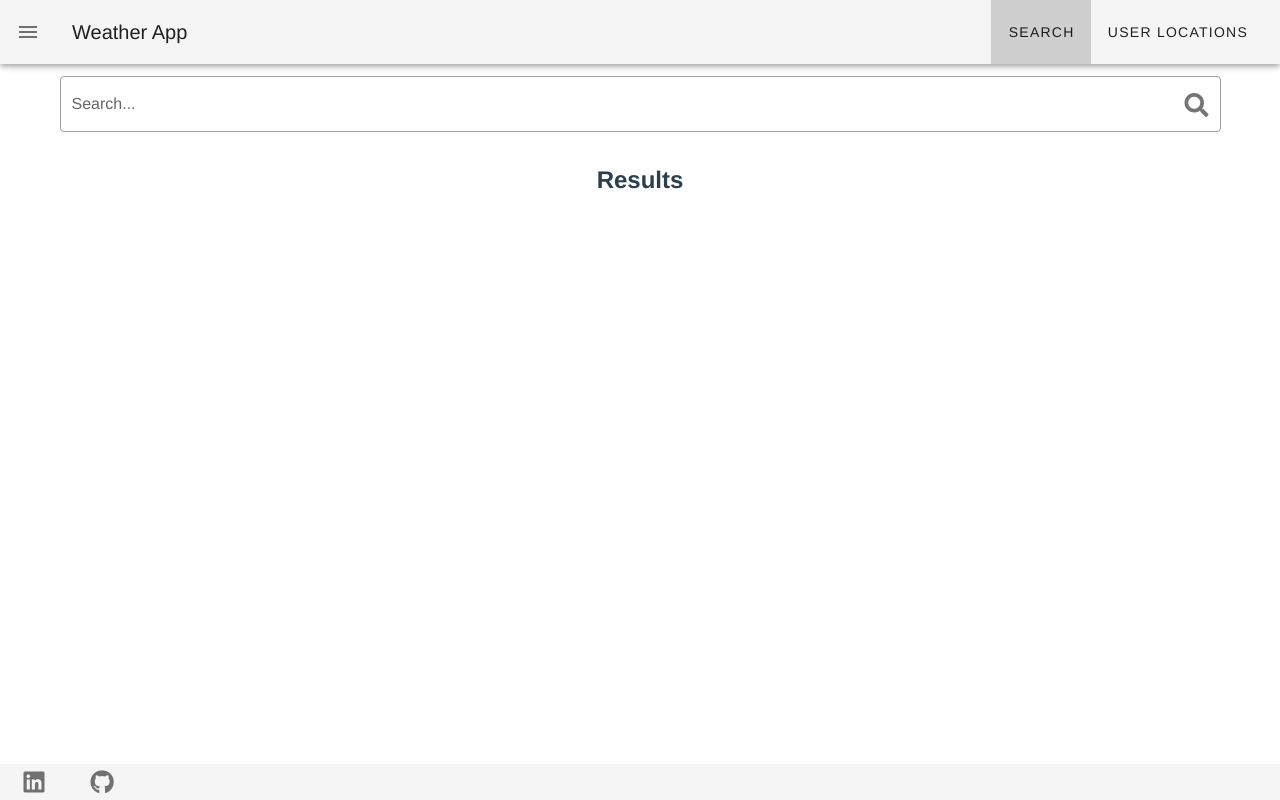
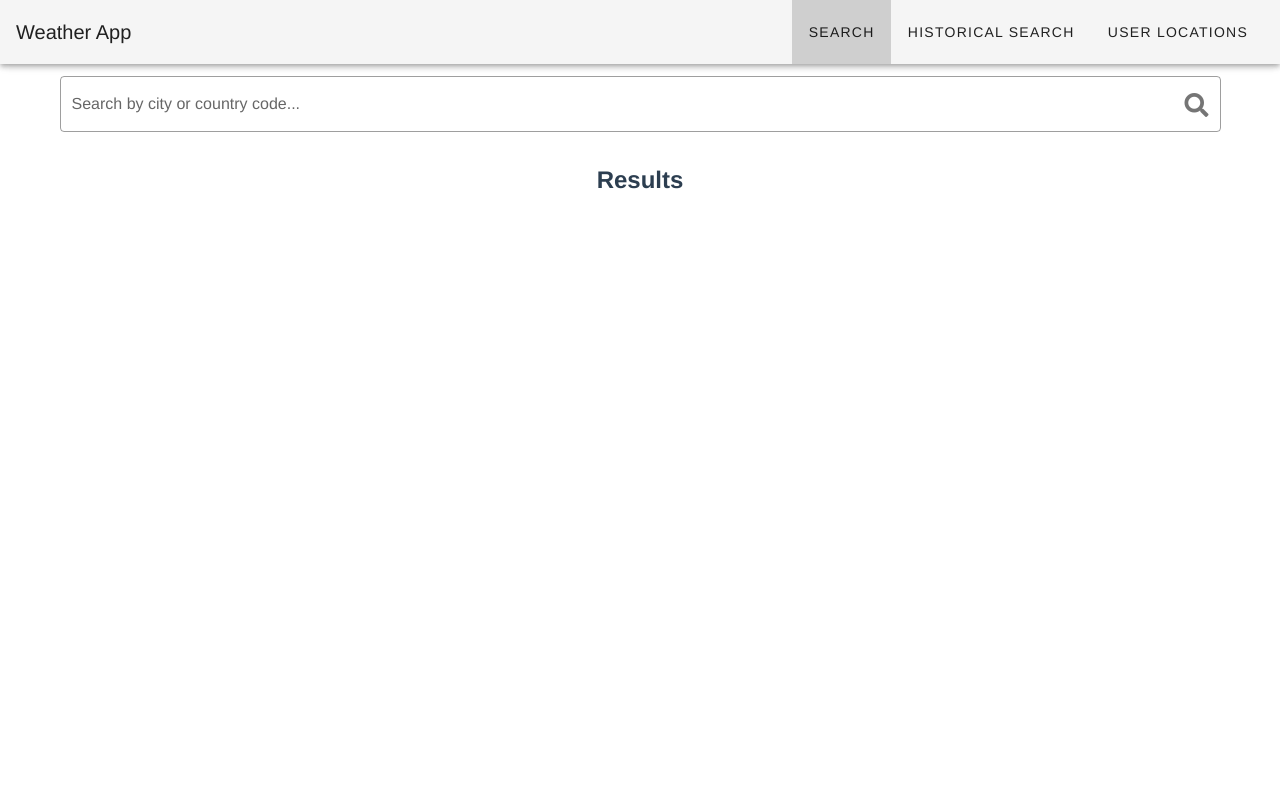
Before and after one commit to MarcinPerka/weather-app, a Vue app: page / in a window 1280 px wide. Built offline with nearby package versions, Linux system fonts and the light colour scheme.

Commit message:
Add historical search, work on ui and more

```diff
--- a/src/App.vue
+++ b/src/App.vue
@@ -2,13 +2,35 @@
   <v-app>
 
   <v-app-bar app>
-    <v-app-bar-nav-icon></v-app-bar-nav-icon>
     <v-toolbar-title><span>Weather</span> App</v-toolbar-title>
     <div class="flex-grow-1"></div>
-    <v-toolbar-items>
+    <v-toolbar-items class="hidden-sm-and-down">
         <v-btn to="/" text>Search</v-btn>
+        <v-btn to="/historical-search" text>Historical Search</v-btn>
         <v-btn to="/user-locations" text>User Locations</v-btn>
       </v-toolbar-items>
+
+      <v-menu>
+      <template v-slot:activator="{ on }">
+        <v-btn
+          v-on="on"
+          icon
+        class="hidden-md-and-up white">
+          <v-icon color="primary">mdi-dots-vertical</v-icon>
+        </v-btn>
+      </template>
+      <v-list>
+        <v-list-item>
+          <v-list-item-title><v-btn to="/" text>Search</v-btn></v-list-item-title>
+        </v-list-item>
+        <v-list-item>
+          <v-list-item-title><v-btn to="/historical-search" text>Historical Search</v-btn></v-list-item-title>
+        </v-list-item>
+        <v-list-item>
+          <v-list-item-title><v-btn to="/user-locations" text>User Locations</v-btn></v-list-item-title>
+        </v-list-item>
+      </v-list>
+    </v-menu>
   </v-app-bar>
 
   <!-- Sizes your content based upon application components -->
@@ -25,7 +47,7 @@
     </v-container>
   </v-content>
 
-  <Footer />
+ <!-- <Footer /> -->
 </v-app>
 </template>
 
--- a/src/components/Footer.vue
+++ b/src/components/Footer.vue
@@ -2,21 +2,26 @@
   <v-footer
     padless
   >
-  <div class="text-center">
+  <v-card class="text-center" width="100%">
         <v-btn
           class="mx-4"
           icon
-          href="linkedin.in/MarcinPerka" target="_blank"
+          href="https://linkedin.com/MarcinPerka" target="_blank"
         >
-          <v-icon size="24px">fab fa-linkedin</v-icon>
+          <v-icon size="24px" color="blue lighten-1
+">fab fa-linkedin</v-icon>
         </v-btn>
         <v-btn
           class="mx-4"
           icon
-          href="github.com/MarcinPerka" target="_blank"
+          href="https://github.com/MarcinPerka" target="_blank"
         >
-          <v-icon size="24px">fab fa-github</v-icon>
+          <v-icon size="24px" color="black">fab fa-github</v-icon>
         </v-btn>
-  </div>
+         <v-divider></v-divider>
+         <h8>
+          Copyright © 2019, Marcin Perka
+        </h8>
+  </v-card>
   </v-footer>
 </template>
--- a/src/components/WeatherCard.vue
+++ b/src/components/WeatherCard.vue
@@ -3,7 +3,7 @@
         <v-card
     class="mx-auto"
     color="#F9F9F9"
-    max-width="350"
+    max-width="344"
   >
     <v-list-item two-line>
       <v-list-item-content>
@@ -14,7 +14,7 @@
 
     <v-card-text>
       <v-row align="center">
-        <v-col class="display-3" cols="6">
+        <v-col class="display-2" cols="6">
           {{ weatherForecast.main.temp | formatValue}} &deg;C
         </v-col>
         <v-col cols="6">
--- a/src/router.js
+++ b/src/router.js
@@ -3,6 +3,7 @@ import Router from 'vue-router'
 import Search from './views/Search.vue'
 import UserLocations from './views/UserLocations.vue'
 import WeatherInfo from './views/WeatherInfo.vue'
+import HistoricalSearch from './views/HistoricalSearch.vue'
 
 Vue.use(Router)
 
@@ -24,6 +25,11 @@ export default new Router({
       path: '/weather/:id',
       name: 'weather',
       component: WeatherInfo
+    },
+    {
+      path: '/historical-search',
+      name: 'historical-search',
+      component: HistoricalSearch
     }
   ]
 })
--- /dev/null
+++ b/src/views/HistoricalSearch.vue
@@ -0,0 +1,20 @@
+<template>
+  <div>
+       <h2>Historical Search</h2>
+  </div>
+</template>
+
+<script>
+import axios from 'axios'
+import WeatherCard from '../components/WeatherCard.vue'
+
+export default {
+  components:{
+        WeatherCard
+    },
+  data(){
+    return{
+    }
+  },
+}
+</script>
--- a/src/views/Search.vue
+++ b/src/views/Search.vue
@@ -2,16 +2,15 @@
   <div class="hello">
     <v-text-field
             outlined
-            label="Search..."
+            label="Search by city or country code..."
             append-icon="fas fa-search"
             v-model="city"
-            @change="getCities"
+            :rules="inputRules"
+            @keypress.enter="getCities"
           ></v-text-field>
           <section v-if="errored">
+            <v-icon color="error" dark large>fas fa-times-circle</v-icon>
     <h2>Something went wrong</h2>
-    <v-btn class="mx-2" fab large indeterminate color="error">
-      <v-icon dark>fas fa-times-circle</v-icon>
-    </v-btn>
   </section>
   <section v-else>
     <div v-if="loading"><h2>Loading...</h2>
@@ -23,8 +22,25 @@
     </div>
      <div v-else>
        <h2>Results</h2>
-       <div class="text-center my-2" v-for="city in cities" :key="city.id">
-    <v-btn type="submit" block rounded color="primary" :to="{name: 'weather', params : {id: city.id}}">{{city.name}}, {{ city.country }}</v-btn>
+       <div class="my-4" v-for="city in cities" :key="city.id">
+         <v-card
+    max-width="500"
+    class="mx-auto text-center rounded-card"
+    color="grey lighten-2"
+  >
+  <v-row>
+    <v-col cols="3">
+      <v-btn :to="{name: 'weather', params : {id: city.id}}" icon><v-icon>fas fa-ellipsis-h</v-icon></v-btn>
+    </v-col>
+    <v-col cols="6">
+    <v-card-text >{{city.name}}, {{ city.country }}</v-card-text>
+    </v-col>
+    <v-col cols="3">
+    <v-btn icon><v-icon>far fa-heart</v-icon></v-btn>
+    </v-col>
+  </v-row>
+  </v-card>
+  <!--  <v-btn type="submit" block rounded color="primary" :to="{name: 'weather', params : {id: city.id}}">{{city.name}}, {{ city.country }}</v-btn> -->
     </div>
     </div>
   </section>
@@ -41,13 +57,18 @@ export default {
       cities: {},
       loading: false,
       errored: false,
-      savedCities: []
+      savedCities: [],
+      inputRules: [
+        v => !!v || "Place some text please",
+        v => !/^\s+$/.test(v) || "Place some text please"
+      ]
     }
   },
   methods:{
     getCities(city){
       this.loading = true
-      let url = `http://cities-ids.herokuapp.com?q=${city}`
+      let url = `http://openweathermap-helper.herokuapp.com/?q=${city}`
+//      let url = `http://cities-ids.herokuapp.com/?q=${city}`
       axios
         .get(url, { timeout: 5000 })
         .then(response => {
@@ -78,3 +99,9 @@ export default {
   }
 }
 </script>
+
+<style scoped>
+.rounded-card{
+    border-radius:20px;
+}
+</style>
--- a/src/views/WeatherInfo.vue
+++ b/src/views/WeatherInfo.vue
@@ -1,10 +1,8 @@
 <template>
 <div>
       <section v-if="errored">
+    <v-icon color="error" dark large>fas fa-times-circle</v-icon>
     <h2>Something went wrong</h2>
-    <v-btn class="mx-2" fab large indeterminate color="error">
-      <v-icon dark>fas fa-times-circle</v-icon>
-    </v-btn>
   </section>
   <section v-else>
     <div v-if="loading"><h2>Loading...</h2>
```
